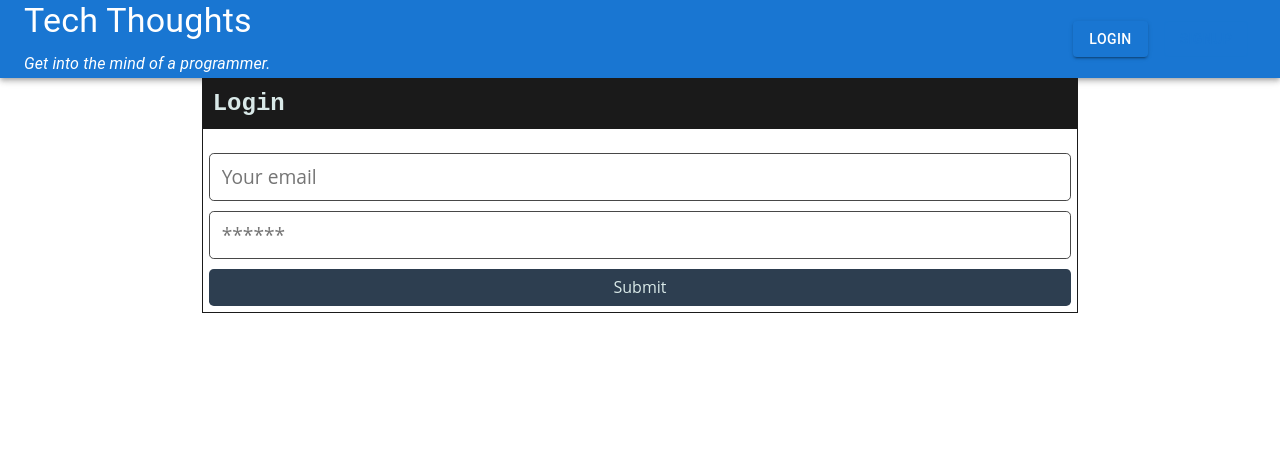
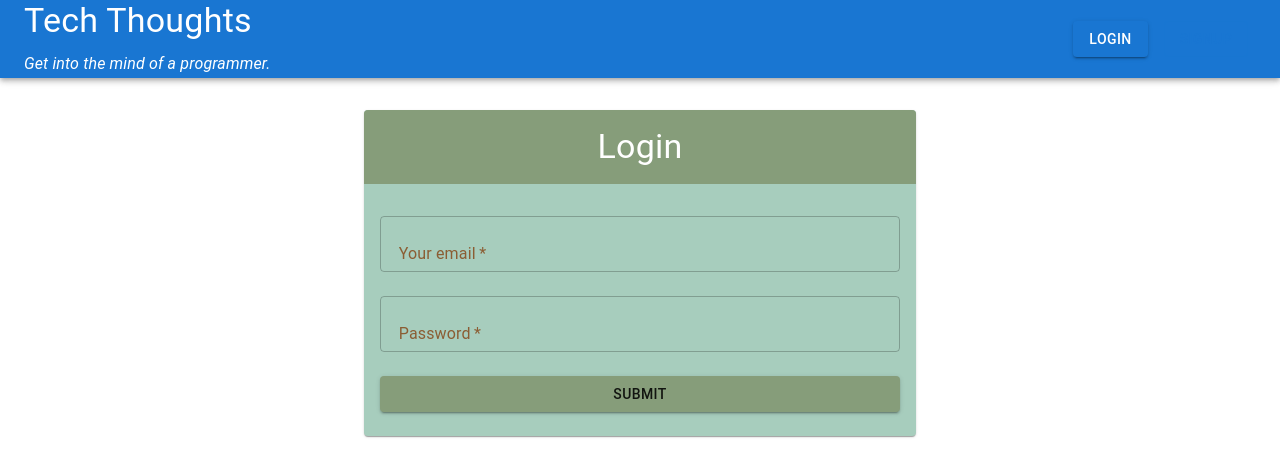
Before and after one commit to fluviangumbo/Gastro-Book, a React (Vite) app in the folder client/: page /login in a window 1280 px wide. Shown: the top 476 px of the page. Built offline with nearby package versions, Linux system fonts and the light colour scheme.

Commit message:
error page and login adjusted

```diff
--- a/client/src/pages/Error.tsx
+++ b/client/src/pages/Error.tsx
@@ -1,4 +1,5 @@
 import { useRouteError } from 'react-router-dom';
+import { Box, Typography, Paper } from '@mui/material';
 
 interface RouteError {
   statusText?: string;
@@ -10,13 +11,69 @@ export default function ErrorPage() {
   console.error(error);
 
   return (
-    <div id="error-page">
-      <h1>Oh No!!</h1>
-      <p>It looks like there was a grease fire in the kitchen.</p>
-      <p>Excuse me while we put this fire out!!</p>
-      <p>
-        <i>{error.statusText || error.message}</i>
-      </p>
-    </div>
+    <Box
+      sx={{
+        display: 'flex',
+        justifyContent: 'center',
+        alignItems: 'center',
+        height: '100vh',
+        backgroundColor: '#BBE1C3', // Light green background
+        color: '#869D7A', // Muted green for text
+        padding: 4,
+      }}
+    >
+      <Paper
+        elevation={3}
+        sx={{
+          textAlign: 'center',
+          padding: 4,
+          borderRadius: 2,
+          boxShadow: 3,
+          backgroundColor: '#A7CDBD', // Muted aqua green background for the card
+          color: '#869D7A' // Muted green for text
+        }}
+      >
+        <Typography
+          variant="h1"
+          sx={{
+            fontSize: '2.5rem',
+            fontWeight: 700,
+            color: '#FF964F', // Bright orange for the title
+            marginBottom: 2
+          }}
+        >
+          Oh No!!
+        </Typography>
+        <Typography
+          variant="body1"
+          sx={{
+            fontSize: '1.2rem',
+            marginBottom: 2,
+            color: '#91785D' // Soft brown for the text
+          }}
+        >
+          It looks like there was a grease fire in the kitchen.
+        </Typography>
+        <Typography
+          variant="body1"
+          sx={{
+            fontSize: '1.2rem',
+            marginBottom: 2,
+            color: '#91785D' // Soft brown for the text
+          }}
+        >
+          Excuse me while we put this fire out!!
+        </Typography>
+        <Typography
+          variant="body2"
+          sx={{
+            fontStyle: 'italic',
+            color: '#8B5D33' // Rich brown for error details
+          }}
+        >
+          {error.statusText || error.message}
+        </Typography>
+      </Paper>
+    </Box>
   );
 }
--- a/client/src/pages/Login.tsx
+++ b/client/src/pages/Login.tsx
@@ -2,8 +2,31 @@ import { useState, type FormEvent, type ChangeEvent } from 'react';
 import { Link } from 'react-router-dom';
 import { useMutation } from '@apollo/client';
 import { LOGIN } from '../utils/mutations';
+import Auth from '../utils/auth';
+import { createTheme, ThemeProvider } from '@mui/material/styles';
+import { Container, TextField, Button, Typography, Card, CardContent, Alert } from '@mui/material';
 
-import Auth from '../utils/auth';
+const theme = createTheme({
+  palette: {
+    primary: {
+      main: '#869D7A',
+    },
+    secondary: {
+      main: '#FF964F',
+    },
+    background: {
+      default: '#BBE1C3',
+      paper: '#A7CDBD',
+    },
+    error: {
+      main: '#8B5D33',
+    },
+    text: {
+      primary: '#91785D',
+      secondary: '#8B5D33',
+    },
+  },
+});
 
 const Login = () => {
   const [formState, setFormState] = useState({ email: '', password: '' });
@@ -11,7 +34,6 @@ const Login = () => {
 
   const handleChange = (event: ChangeEvent<HTMLInputElement>) => {
     const { name, value } = event.target;
-
     setFormState({
       ...formState,
       [name]: value,
@@ -20,17 +42,14 @@ const Login = () => {
 
   const handleFormSubmit = async (event: FormEvent) => {
     event.preventDefault();
-    console.log(formState);
     try {
       const { data } = await login({
         variables: { ...formState },
       });
-
       Auth.login(data.login.token);
     } catch (e) {
       console.error(e);
     }
-
     setFormState({
       email: '',
       password: '',
@@ -38,53 +57,67 @@ const Login = () => {
   };
 
   return (
-    <main className="flex-row justify-center mb-4">
-      <div className="col-12 col-lg-10">
-        <div className="card">
-          <h4 className="card-header bg-dark text-light p-2">Login</h4>
-          <div className="card-body">
+    <ThemeProvider theme={theme}>
+      <Container maxWidth="sm" style={{ marginTop: '2rem' }}>
+        <Card>
+          <Typography
+            variant="h4"
+            component="div"
+            style={{ backgroundColor: theme.palette.primary.main, color: '#FFF', padding: '1rem' }}
+            align="center"
+          >
+            Login
+          </Typography>
+          <CardContent>
             {data ? (
-              <p>
-                Success! Enjoy using the{' '}
-                <Link to="/">GastroBook.</Link>
-              </p>
+              <Typography variant="body1" align="center">
+                Success! Enjoy using the <Link to="/">GastroBook</Link>.
+              </Typography>
             ) : (
               <form onSubmit={handleFormSubmit}>
-                <input
-                  className="form-input"
-                  placeholder="Your email"
+                <TextField
+                  label="Your email"
+                  variant="outlined"
                   name="email"
                   type="email"
+                  fullWidth
+                  margin="normal"
                   value={formState.email}
                   onChange={handleChange}
+                  required
                 />
-                <input
-                  className="form-input"
-                  placeholder="******"
+                <TextField
+                  label="Password"
+                  variant="outlined"
                   name="password"
                   type="password"
+                  fullWidth
+                  margin="normal"
                   value={formState.password}
                   onChange={handleChange}
+                  required
                 />
-                <button
-                  className="btn btn-block btn-primary"
-                  style={{ cursor: 'pointer' }}
+                <Button
                   type="submit"
+                  variant="contained"
+                  color="primary"
+                  fullWidth
+                  style={{ marginTop: '1rem' }}
                 >
                   Submit
-                </button>
+                </Button>
               </form>
             )}
 
             {error && (
-              <div className="my-3 p-3 bg-danger text-white">
+              <Alert severity="error" style={{ marginTop: '1rem' }}>
                 {error.message}
-              </div>
+              </Alert>
             )}
-          </div>
-        </div>
-      </div>
-    </main>
+          </CardContent>
+        </Card>
+      </Container>
+    </ThemeProvider>
   );
 };
 
```
Also changed, not shown: client/src/components/Header/index.tsx (+0 -48 lines).
